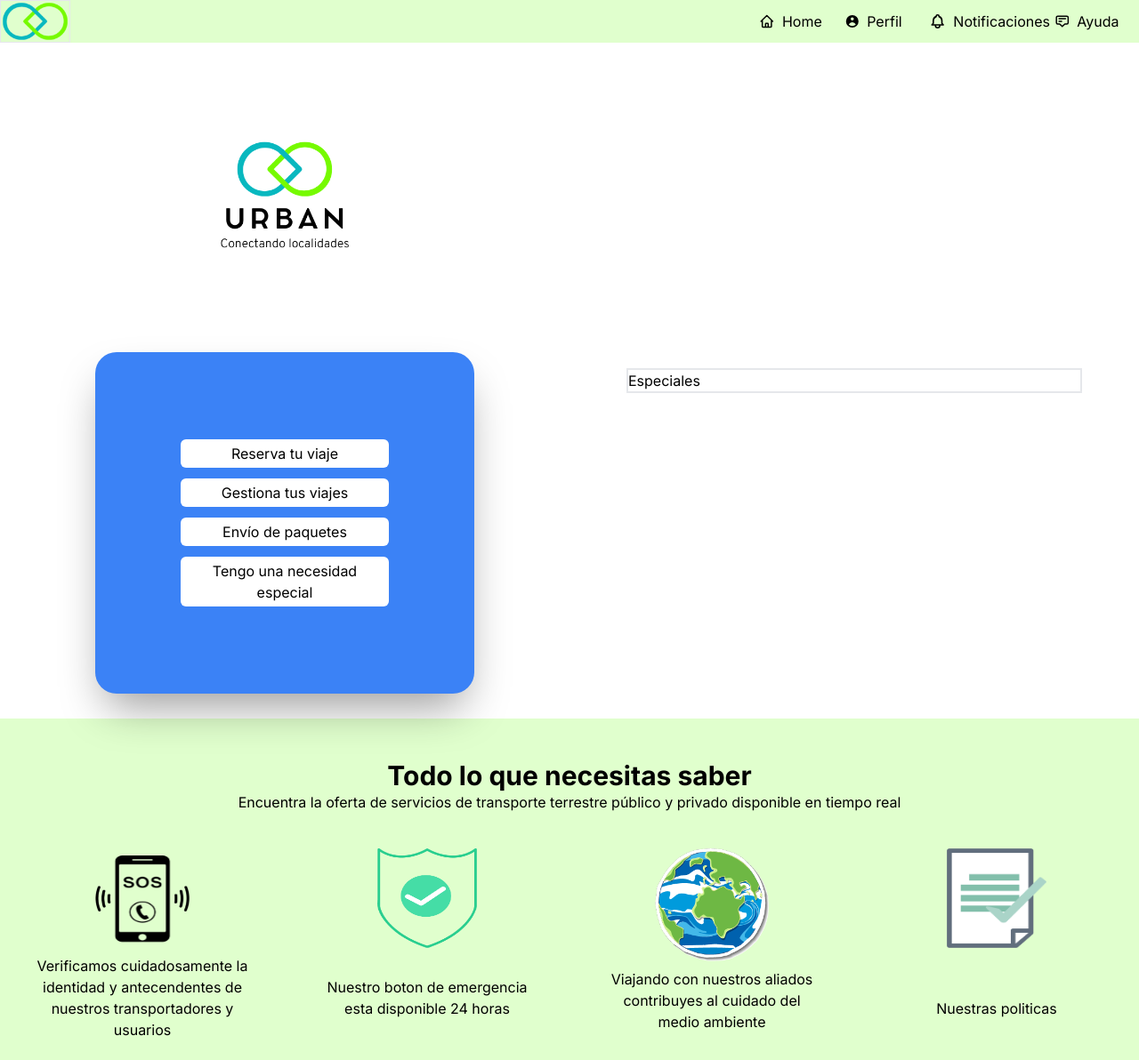
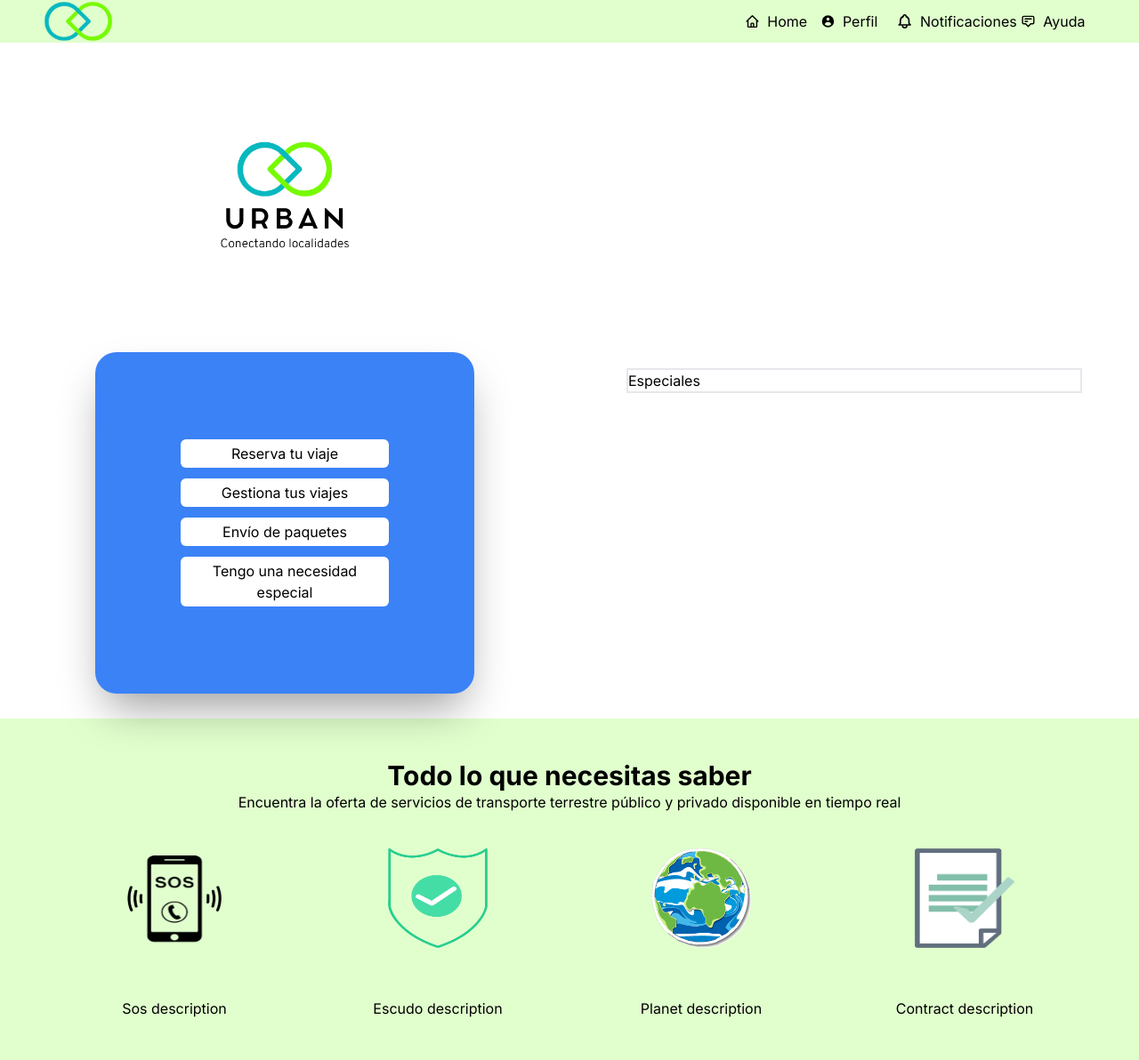
Before and after one commit to pablosecuen/Urban, a Next.js app in the folder client/: page /home/especiales in a window 1280 px wide. Shown: the whole page at 89% size. Built offline with nearby package versions, Linux system fonts and the light colour scheme.

Commit message:
refactorizacion y modularizacion de footer. nueva prop en tailwind.config: container

```diff
--- a/client/app/home/layout.tsx
+++ b/client/app/home/layout.tsx
@@ -1,11 +1,12 @@
 import NavBar from "@component/components/NavBar/NavBar";
+import Footer from "@component/components/Footer/Footer"
 import logo from "../../assets/imagenes/UrbanLogo.png";
 import Image, { StaticImageData } from "next/image";
-import sos from "../../assets/icons/sos.png";
-import escudo from "../../assets/icons/escudo.png";
-import planet from "../../assets/icons/planet.png";
-import contract from "../../assets/icons/contract.png";
-import Link from "next/link";
+// import sos from "../../assets/icons/sos.png";
+// import escudo from "../../assets/icons/escudo.png";
+// import planet from "../../assets/icons/planet.png";
+// import contract from "../../assets/icons/contract.png";
+// import Link from "next/link";
 import Menu from "@component/components/Menu/Menu";
 
 export default function Home({ children }: { children: React.ReactNode }) {
@@ -21,7 +22,8 @@ export default function Home({ children }: { children: React.ReactNode }) {
         </div>
         <div className="w-1/2  flex justify-center items-center">{children}</div>
       </div>
-      <footer className="h-96 bg-verde flex items-center align-middle justify-center">
+      <Footer />
+      {/* <footer className="h-96 bg-verde flex items-center align-middle justify-center">
         <div className="flex flex-col">
           {" "}
           <span className="text-black text-3xl font-bold text-center  flex justify-center">
@@ -55,7 +57,7 @@ export default function Home({ children }: { children: React.ReactNode }) {
             </div>
           </div>
         </div>
-      </footer>
+      </footer> */}
     </div>
   );
 }
--- /dev/null
+++ b/client/components/Footer/Footer.tsx
@@ -0,0 +1,36 @@
+import Image from "next/image";
+import sos from "../../assets/icons/sos.png";
+import escudo from "../../assets/icons/escudo.png";
+import planet from "../../assets/icons/planet.png";
+import contract from "../../assets/icons/contract.png";
+
+const iconos = { sos, escudo, planet, contract };
+
+export default function Footer() {
+  return (
+    <footer className="h-96 bg-verde flex items-center align-middle justify-center">
+      <div className="container mx-auto flex flex-col">
+        <span className="text-black text-3xl font-bold text-center flex justify-center">
+          Todo lo que necesitas saber
+        </span>
+        <span className="text-center flex justify-center">
+          Encuentra la oferta de servicios de transporte terrestre público y privado disponible en tiempo real
+        </span>
+        <div className="flex justify-around items-center align-middle mt-10">
+          {Object.entries(iconos).map(([nombre, imagen]) => (
+            <div className="flex flex-col w-60 h-48 gap-2 justify-between" key={nombre}>
+              <Image
+                src={imagen}
+                alt={nombre}
+                className="h-28 w-28 flex self-center"
+              />
+              <p className="text-center">{`${
+                nombre.charAt(0).toUpperCase() + nombre.slice(1)
+              } description`}</p>
+            </div>
+          ))}
+        </div>
+      </div>
+    </footer>
+  );
+}
--- a/client/components/NavBar/NavBar.tsx
+++ b/client/components/NavBar/NavBar.tsx
@@ -55,7 +55,7 @@ export default function NavBar() {
     <header>
       {isMobile ? (
         <nav className="w-full h-12 flex bg-verde justify-between ">
-            <Image src={logo as StaticImageData} alt="logo" className="h-12 w-auto border" />
+            <Image src={logo as StaticImageData} alt="logo" className="h-12 w-auto" />
 
           <HiMenuAlt1
             onClick={toggleMenu}
@@ -80,9 +80,11 @@ export default function NavBar() {
           </div>
         </nav>
       ) : (
-        <nav className="w-full h-12 flex bg-verde justify-between overflow-hidden">
+        <nav className="w-full h-12 bg-verde">
+          <div className="container mx-auto flex justify-between">
+            <Image src={logo as StaticImageData} alt="logo" className="h-12 w-auto" />
 
-            <Image src={logo as StaticImageData} alt="logo" className="h-12 w-auto border" />
+
 
           <ul className="flex  w-2/3 lg:w-1/3 justify-between items-center ">
             {links.map((link) => (
@@ -96,6 +98,7 @@ export default function NavBar() {
               </div>
             ))}
           </ul>
+            </div>
         </nav>
       )}
     </header>
--- a/client/tailwind.config.js
+++ b/client/tailwind.config.js
@@ -16,6 +16,12 @@ module.exports = {
         "custom-md": "5px 13px 20px black",
       },
     },
+    container: {
+      padding: {
+        DEFAULT: '1rem',
+        lg: '3rem',
+      },
+    },
   },
   plugins: [],
 };
```
